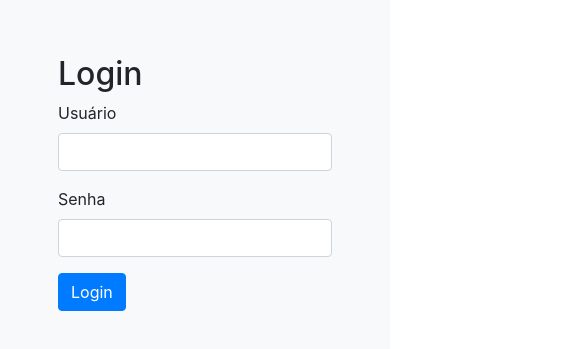
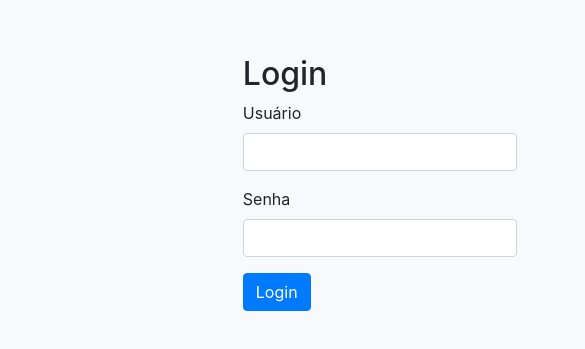
Before and after one commit to CharlesAnjos/niceplanet, a Vue app in the folder frontend/: page /login in a window 390 px wide. Shown: the part 213-562 px from the top of the page, 585 px wide, since content can reach past the window. Built offline with nearby package versions, Linux system fonts and the light colour scheme.

Commit message:
correção no styling do frontend

```diff
--- a/frontend/src/App.vue
+++ b/frontend/src/App.vue
@@ -14,7 +14,7 @@ const authStore = useAuthStore();
                 <a @click="authStore.logout()" class="nav-item nav-link">Logout</a>
             </div>
         </nav>
-        <div class="container pt-4 pb-4">
+        <div class="container-fluid main-screen pt-4 pb-4">
             <RouterView />
         </div>
     </div>
--- a/frontend/src/assets/base.css
+++ b/frontend/src/assets/base.css
@@ -17,8 +17,6 @@ ul {
   padding: 0;
   margin: 0;
 }
-
-
 
 /*
  * Sidebar
--- a/frontend/src/views/HomeView.vue
+++ b/frontend/src/views/HomeView.vue
@@ -14,7 +14,6 @@ usuariosStore.getAll();
 </script>
 
 <template>
-  <div class="container-fluid main-screen">
   <div class="row">
 
     <nav id="sidebarMenu" class="col-md-3 col-lg-2 d-md-block bg-light sidebar collapse">
@@ -33,7 +32,7 @@ usuariosStore.getAll();
       </div>
     </nav>
 
-      <main class="col-md-9 col-lg-10 px-md-4" role="main">
+    <main class="col-md-9 ml-sm-auto col-lg-10 px-md-4" role="main">
       <div class="justify-content-between flex-wrap flex-md-nowrap align-items-center pt-3 pb-2 mb-3">
         <h3 class="h2">Usuários cadastrados neste sistema:</h3>
         <ul v-if="usuarios.length">
@@ -45,5 +44,4 @@ usuariosStore.getAll();
       </div>
     </main>
   </div>
-  </div>
 </template>
```
Lines whose indentation alone changed are shown as unchanged.
